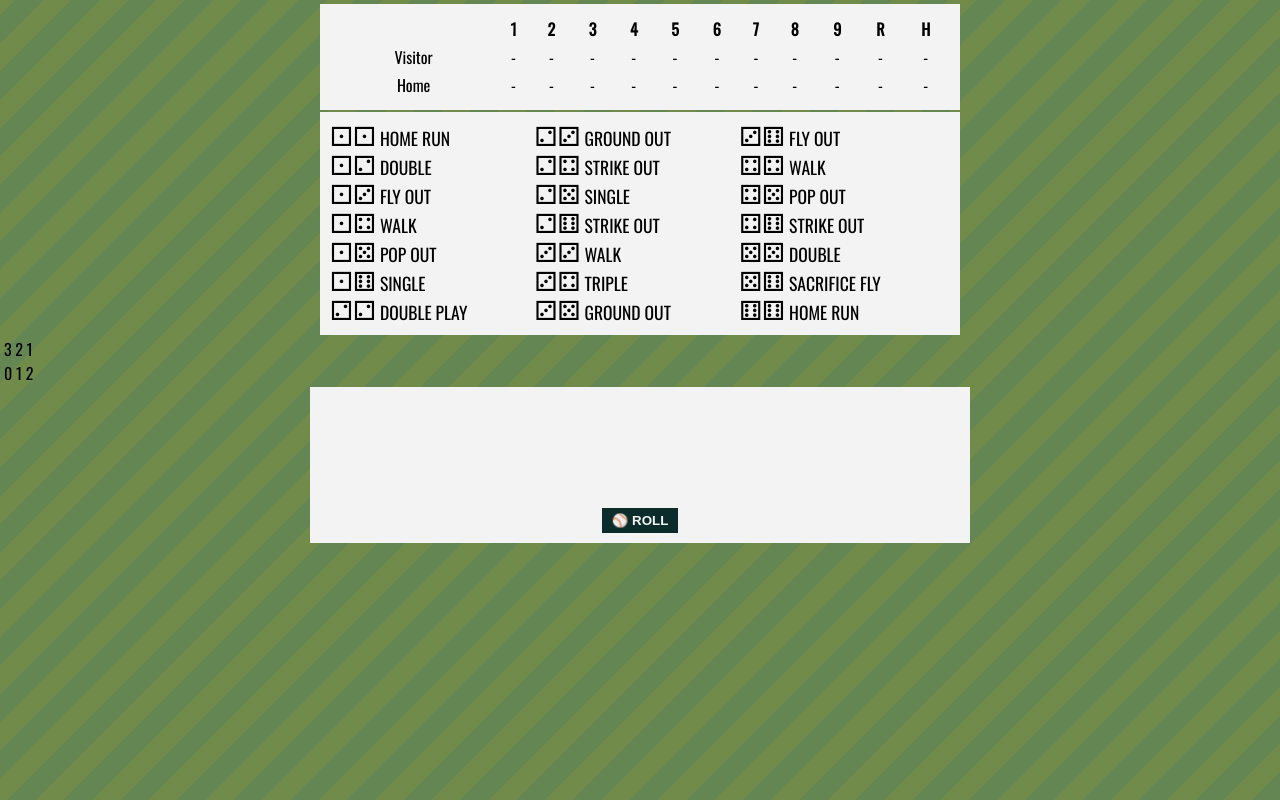
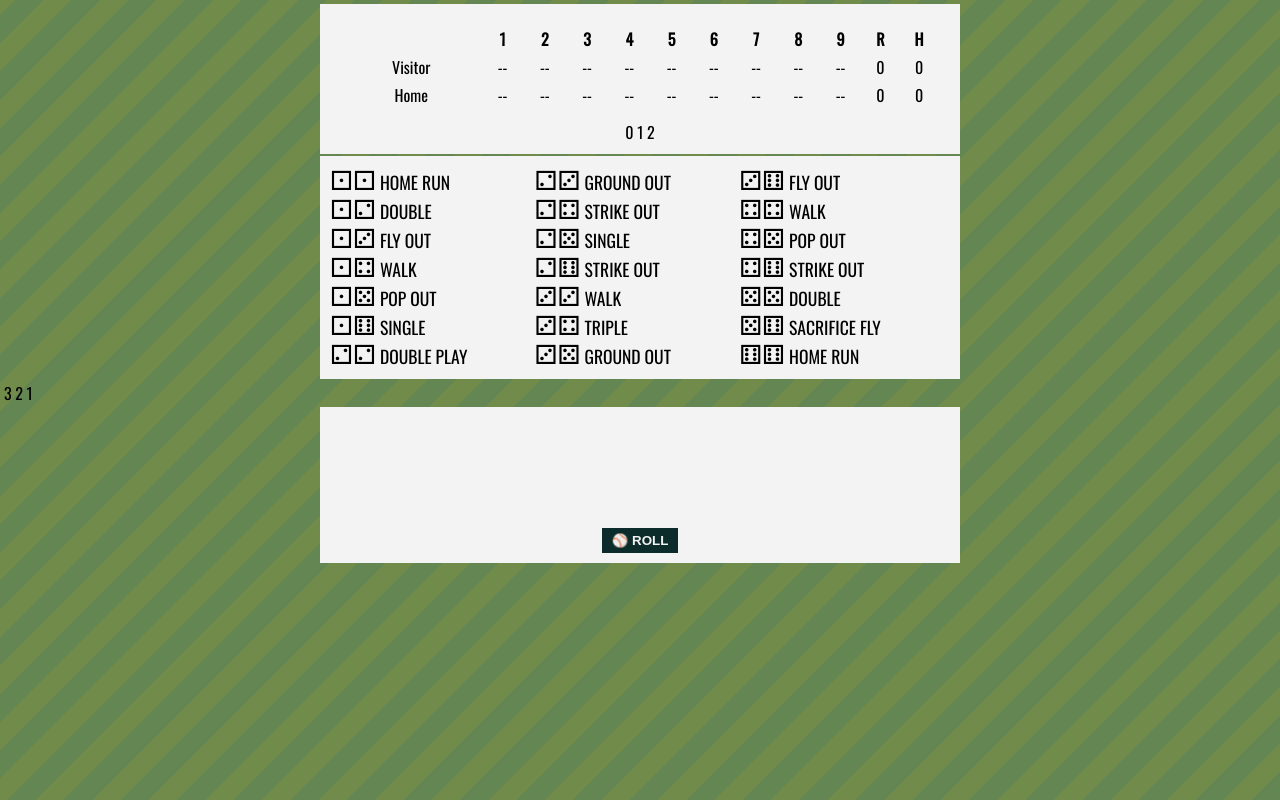
Before and after one commit to halfmanhalfdonut/dice-baseball, a plain HTML site: page index.html in a window 1280 px wide. Drawn offline with nearby package versions, Linux system fonts and the light colour scheme.

Commit message:
rejiggering some things

```diff
--- a/Game.css
+++ b/Game.css
@@ -28,6 +28,17 @@ db-game {
   margin: 0 auto;
   padding: 10px;
   text-align: center;
+}
+
+.scoreboard {
+  box-sizing: border-box;
+  width: 100%;
+  padding: 10px;
+  text-align: center;
+}
+
+.team-name {
+  text-transform: capitalize;
 }
 
 db-batter {
@@ -61,6 +72,7 @@ db-batter {
 }
 
 .controls {
+  box-sizing: border-box;
   width: 50vw;
   margin: 2px auto;
   padding: 10px;
@@ -79,6 +91,7 @@ db-batter {
 }
 
 .pitch {
+  box-sizing: border-box;
   padding: 5px 10px;
   border: 0;
   background: #0c2c2c;
--- a/src/components/Bases/Bases.js
+++ b/src/components/Field/Field.js
@@ -1,4 +1,4 @@
-class Bases extends HTMLElement {
+class Field extends HTMLElement {
   constructor() {
     super();
   }
@@ -10,4 +10,4 @@ class Bases extends HTMLElement {
   }
 }
 
-export const bases = () => customElements.define('db-bases', Bases);
+export const field = () => customElements.define('db-field', Field);
--- a/src/components/Game/Game.js
+++ b/src/components/Game/Game.js
@@ -7,8 +7,7 @@ class Game extends HTMLElement {
     this.innerHTML = `
       <db-scorebox></db-scorebox>
       <db-batter></db-batter>
-      <db-bases></db-bases>
-      <db-outs></db-outs>
+      <db-field></db-field>
       <db-controls></db-controls>
     `;
   }
--- a/src/components/Scorebox/Scorebox.js
+++ b/src/components/Scorebox/Scorebox.js
@@ -2,61 +2,90 @@ class Scorebox extends HTMLElement {
   constructor() {
     super();
 
-    this.innings = 9;
+    this.innings = [];
     this.currentInning = 0;
+
+    this.visitor = {
+      runs: 0,
+      hits: 0,
+      outs: 0,
+    };
+
+    this.home = {
+      runs: 0,
+      hits: 0,
+      outs: 0,
+    };
+  }
+
+  getTeamRow = (team, totalInnings) => {
+    const row = document.createElement('tr');
+    const name = document.createElement('td');
+    name.setAttribute('class', 'team-name');
+    name.innerText = team;
+
+    row.appendChild(name);
+    for (let i = 0; i < totalInnings; i++) {
+      const inning = document.createElement('td');
+      inning.innerText = this.innings[i]?.[team] || '--';
+      row.appendChild(inning);
+    }
+    const runs = document.createElement('td');
+    runs.innerText = this[team].runs;
+    row.appendChild(runs);
+
+    const hits = document.createElement('td');
+    hits.innerText = this[team].hits;
+    row.appendChild(hits);
+
+    return row;
   }
 
   connectedCallback() {
-    this.innerHTML = `
-      <table class="scorebox">
-        <thead>
-          <tr>
-            <th>&nbsp;</th>
-            <th>1</th>
-            <th>2</th>
-            <th>3</th>
-            <th>4</th>
-            <th>5</th>
-            <th>6</th>
-            <th>7</th>
-            <th>8</th>
-            <th>9</th>
-            <th>R</th>
-            <th>H</th>
-          </tr>
-        </thead>
-        <tbody>
-          <tr>
-            <td>Visitor</td>
-            <td>-</td>
-            <td>-</td>
-            <td>-</td>
-            <td>-</td>
-            <td>-</td>
-            <td>-</td>
-            <td>-</td>
-            <td>-</td>
-            <td>-</td>
-            <td>-</td>
-            <td>-</td>
-          </tr>
-          <tr>
-            <td>Home</td>
-            <td>-</td>
-            <td>-</td>
-            <td>-</td>
-            <td>-</td>
-            <td>-</td>
-            <td>-</td>
-            <td>-</td>
-            <td>-</td>
-            <td>-</td>
-            <td>-</td>
-            <td>-</td>
-          </tr>
-        </tbody>
-      </table>
-    `;
+    const wrapper = document.createElement('section');
+    wrapper.setAttribute('class', 'scorebox');
+
+    const scoreboard = document.createElement('table');
+    scoreboard.setAttribute('class', 'scoreboard');
+
+    const totalInnings = Math.max(this.innings.length, 9);
+
+    const thead = document.createElement('thead');
+    const tableHeadingRow = document.createElement('tr');
+    const emptyCell = document.createElement('th');
+    tableHeadingRow.appendChild(emptyCell);
+
+    for (let i = 0; i < totalInnings; i++) {
+      const inning = document.createElement('th');
+      inning.innerText = i + 1;
+      tableHeadingRow.appendChild(inning);
+    }
+
+    const runsLabel = document.createElement('th');
+    runsLabel.innerText = 'R';
+    tableHeadingRow.appendChild(runsLabel);
+
+    const hitsLabel = document.createElement('th');
+    hitsLabel.innerText = 'H';
+    tableHeadingRow.appendChild(hitsLabel);
+
+    thead.appendChild(tableHeadingRow);
+    scoreboard.appendChild(thead);
+
+    const tbody = document.createElement('tbody');
+    const visitorRow = this.getTeamRow('visitor', totalInnings);
+    const homeRow = this.getTeamRow('home', totalInnings);
+    tbody.appendChild(visitorRow);
+    tbody.appendChild(homeRow);
+    scoreboard.appendChild(tbody);
+
+    const outs = document.createElement('db-outs');
+    outs.setAttribute('class', 'outs');
+
+    wrapper.appendChild(scoreboard);
+    wrapper.appendChild(outs);
+
+    this.appendChild(wrapper);
   }
 }
 
--- a/src/components/index.js
+++ b/src/components/index.js
@@ -1,6 +1,6 @@
-export * from './Bases/Bases.js';
 export * from './Batter/Batter.js';
 export * from './Controls/Controls.js';
+export * from './Field/Field.js';
 export * from './Game/Game.js';
 export * from './Outs/Outs.js';
 export * from './Scorebox/Scorebox.js';
```
